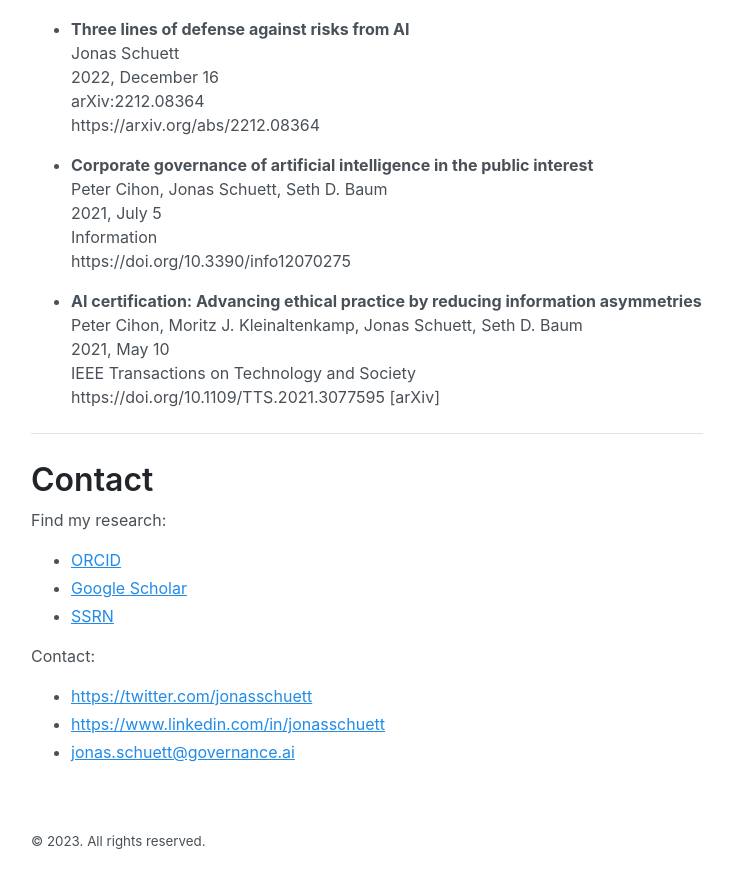
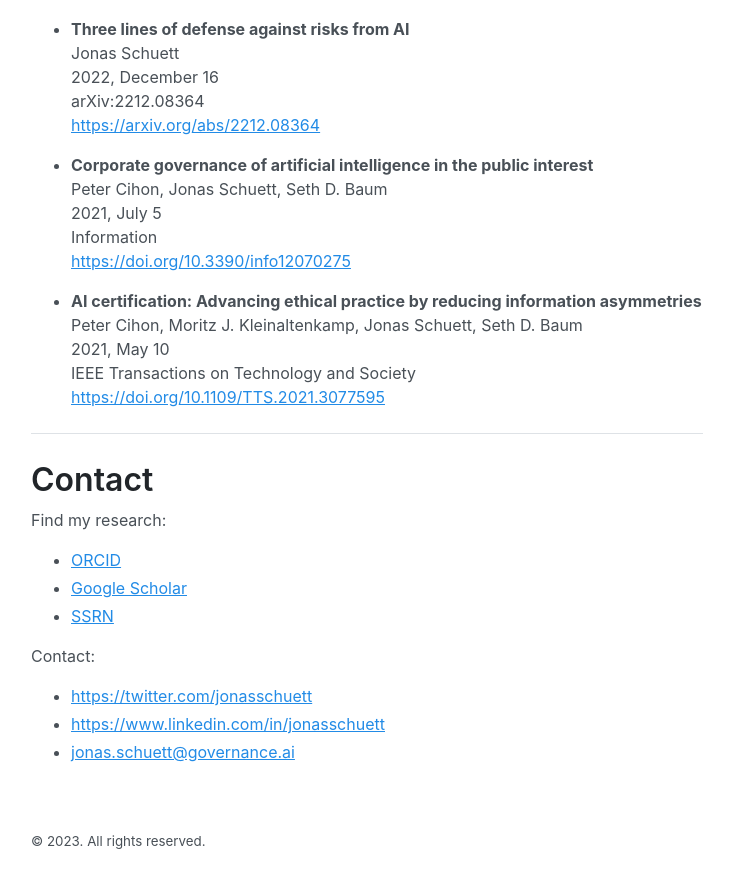
Before and after one commit to jonasschuett/jonasschuett.github.io, a Jekyll site: the page built from _posts/2020-04-04-introduction.md, in a window 1280 px wide and 900 px high, scrolled down 2340 px. Shown: the top 888 px of the window, without its empty margins (273-1005 px from the left). Built offline with Jekyll 4.4.1, drawn with Linux system fonts in a browser that asks for light colours.

Commit message:
Update 2020-04-04-introduction.md

```diff
--- a/_posts/2020-04-04-introduction.md
+++ b/_posts/2020-04-04-introduction.md
@@ -87,25 +87,25 @@ arXiv:2302.08500 <br>
 Jonas Schuett <br>
 2023, February 8 <br>
 European Journal of Risk Regulation <br>
-https://doi.org/10.1017/err.2023.1
+[https://doi.org/10.1017/err.2023.1](https://doi.org/10.1017/err.2023.1)
 
 - **Three lines of defense against risks from AI** <br>
 Jonas Schuett <br>
 2022, December 16 <br>
 arXiv:2212.08364 <br>
-https://arxiv.org/abs/2212.08364
+[https://arxiv.org/abs/2212.08364](https://arxiv.org/abs/2212.08364)
 
 - **Corporate governance of artificial intelligence in the public interest** <br>
 Peter Cihon, Jonas Schuett, Seth D. Baum <br>
 2021, July 5 <br>
 Information <br>
-https://doi.org/10.3390/info12070275
+[https://doi.org/10.3390/info12070275](https://doi.org/10.3390/info12070275)
 
 - **AI certification: Advancing ethical practice by reducing information asymmetries** <br>
 Peter Cihon, Moritz J. Kleinaltenkamp, Jonas Schuett, Seth D. Baum <br>
 2021, May 10 <br>
 IEEE Transactions on Technology and Society <br>
-https://doi.org/10.1109/TTS.2021.3077595 [arXiv]
+[https://doi.org/10.1109/TTS.2021.3077595](https://doi.org/10.1109/TTS.2021.3077595)
 
 ---
 
```
